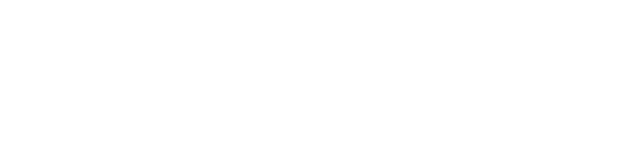
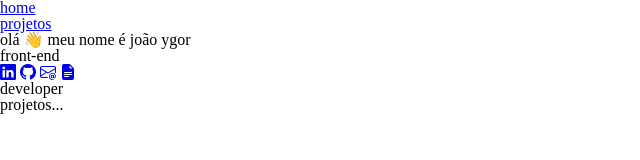
Before and after one commit to joaoygorr/Portifolio, a plain HTML site: page src/home.html in a window 1280 px wide. Shown: the whole page, without its empty margins (0-640 px from the left). Drawn offline with nearby package versions, Linux system fonts and the light colour scheme; files that its build step writes are made by us from their sources.

Commit message:
feat: estrutura header + main

```diff
--- a/src/home.html
+++ b/src/home.html
@@ -5,21 +5,55 @@
     <meta charset="UTF-8">
     <meta http-equiv="X-UA-Compatible" content="IE=edge">
     <meta name="viewport" content="width=device-width, initial-scale=1.0">
+    <link rel="stylesheet" href="https://cdn.jsdelivr.net/npm/bootstrap-icons@1.10.5/font/bootstrap-icons.css">
     <link rel="stylesheet" href="./styles/reset.css">
-    <link rel="stylesheet" href="main.css">
-    <title>home</title>
+    <link rel="stylesheet" href="./styles/main.css">
+    <title>Portifólio | Welcome</title>
 </head>
 
 <body>
     <header>
         <nav class="box-nav-content">
-
+            <ul>
+                <li>
+                    <a href="#home">home</a>
+                </li>
+                <li>
+                    <a href="#projects">projetos</a>
+                </li>
+            </ul>
         </nav>
     </header>
 
     <main>
         <div class="box-container">
+            <section id="home" class="box-home">
+                <div>
+                    <div class="box-welcome">
+                        <h3>olá 👋 meu nome é joão ygor</h3>
+                    </div>
 
+                    <div class="box-technology">
+                        <div class="box-content-contact">
+                            <h2>front-end</h2>
+                            <div class="box-icons">
+                                <a href="https://www.linkedin.com/in/jo%C3%A3o-ygor-ramalho-9b5b18219/" target="_blank"
+                                    rel="noopener noreferrer"><i class="bi bi-linkedin"></i></a>
+                                <a href="https://github.com/joaoygorr" target="_blank" rel="noopener noreferrer"><i
+                                        class="bi bi-github"></i></a>
+                                <a href="mailto:ygorvieira2002@gmail.com"><i class="bi bi-envelope-at"></i></a>
+                                <a href="./doc/Curriulo.pdf" target="_blank" rel="noopener noreferrer"><i
+                                        class="bi bi-file-earmark-text-fill"></i></a>
+                            </div>
+                        </div>
+                        <h2>developer</h2>
+                    </div>
+                </div>
+            </section>
+
+            <section id="projects">
+                projetos...
+            </section>
         </div>
     </main>
 
```
